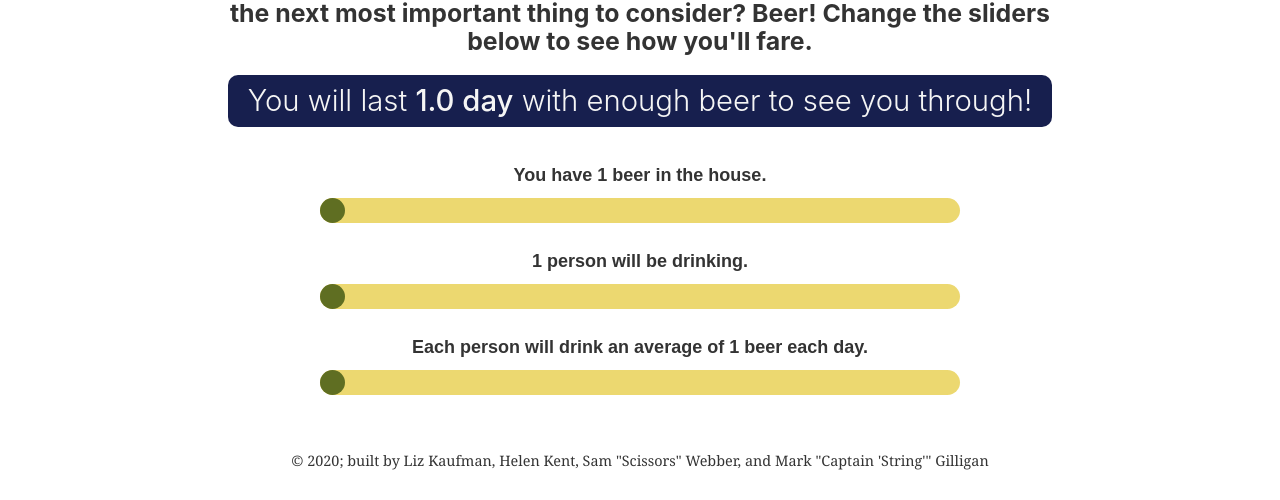
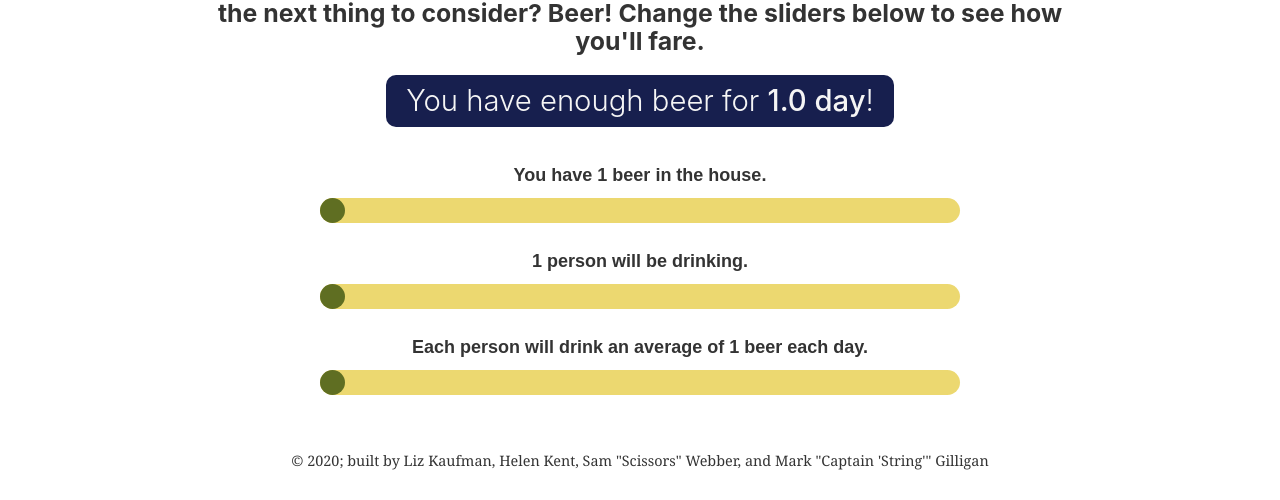
Before and after one commit to lizkaufman/quarantine-beer-calculator, a Gatsby site: page / in a window 1280 px wide. Shown: the part 450-950 px from the top of the page. Built offline with nearby package versions, Linux system fonts and the light colour scheme; Gatsby itself is replaced by a stand-in of ours.

Commit message:
further streamlined results box text

```diff
--- a/src/components/Sliders/index.js
+++ b/src/components/Sliders/index.js
@@ -33,11 +33,11 @@ function Sliders() {
   return (
     <div id={css.app}>
       <h2 id={css.resultsDisplay}>
-        You will last{" "}
+        You have enough beer for{" "}
         <span id={css.resultsNumber}>
           {result} {result > 1 ? "days" : "day"}
-        </span>{" "}
-        with enough beer to see you through!
+        </span>
+        !
       </h2>
       <p>
         You have {beers} {beers > 1 ? "beers" : "beer"} in the house.
--- a/src/pages/index.js
+++ b/src/pages/index.js
@@ -21,8 +21,8 @@ const IndexPage = () => (
         />
         <h3 id={css.introText}>
           We know the most important question is about toilet roll. But what
-          about the next most important thing to consider? Beer! Change the
-          sliders below to see how you'll fare.
+          about the next thing to consider? Beer! Change the sliders below to
+          see how you'll fare.
         </h3>
       </div>
       <Sliders />
```
